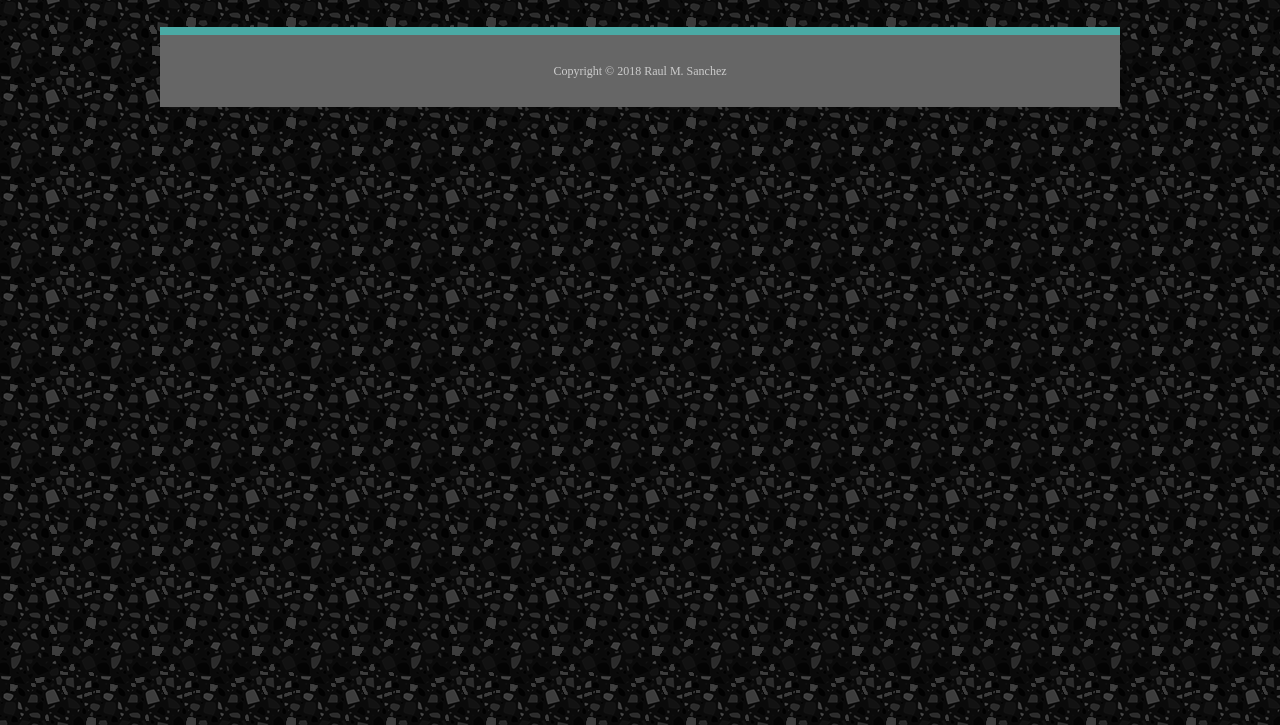
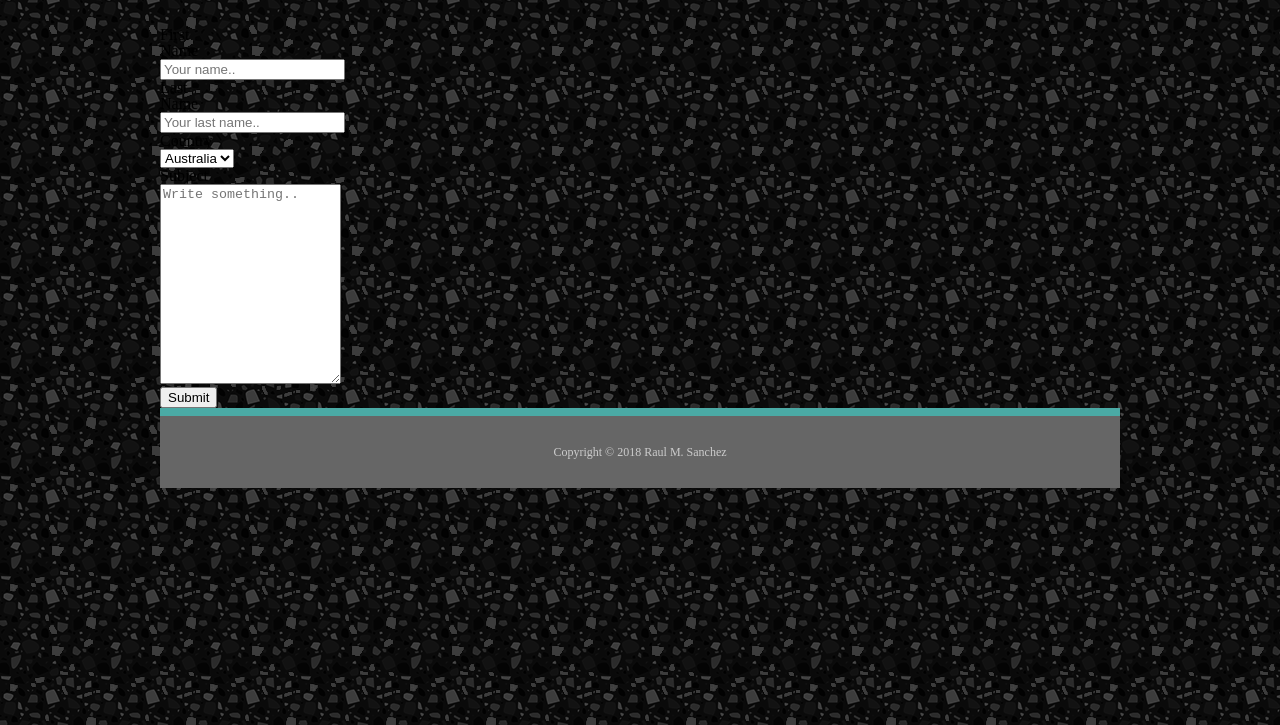
Before and after one commit to rmsanchez93/firstHomework, a plain HTML site: page contact.html in a window 1280 px wide. Shown: the part 75-800 px from the top of the page. Drawn offline with Linux system fonts and the light colour scheme.

Commit message:
fixed contacts, hopefully it flies

```diff
--- a/assets/style.css
+++ b/assets/style.css
@@ -40,6 +40,17 @@ background-image: url("../images/dark-grey-terrazzo/dark-grey-terrazzo.png");
       padding: 15px;
 }
 
+.container{
+
+    width: 960px;
+    align: center;
+
+}
+
+.contact{
+    width:20px;
+    align-content: center;
+}
 .title{
     color: #fff;
     background: none;
@@ -52,7 +63,6 @@ background-image: url("../images/dark-grey-terrazzo/dark-grey-terrazzo.png");
 
 
 }
-
 
 
   #everything, .portfolio{
--- a/contact.html
+++ b/contact.html
@@ -21,7 +21,29 @@
                           </nav>
                         </div>
             </header>
+            <div class="contact">
+                    <form>
 
+                      <label for="fname">First Name</label>
+                      <input type="text" id="fname" name="firstname" placeholder="Your name..">
+
+                      <label for="lname">Last Name</label>
+                      <input type="text" id="lname" name="lastname" placeholder="Your last name..">
+
+                      <label for="country">Country</label>
+                      <select id="country" name="country">
+                        <option value="australia">Australia</option>
+                        <option value="canada">Canada</option>
+                        <option value="usa">USA</option>
+                      </select>
+
+                      <label for="subject">Subject</label>
+                      <textarea id="subject" name="subject" placeholder="Write something.." style="height:200px"></textarea>
+
+                      <input type="submit" value="Submit">
+
+                    </form>
+                  </div>
 
 
     <footer>
```
